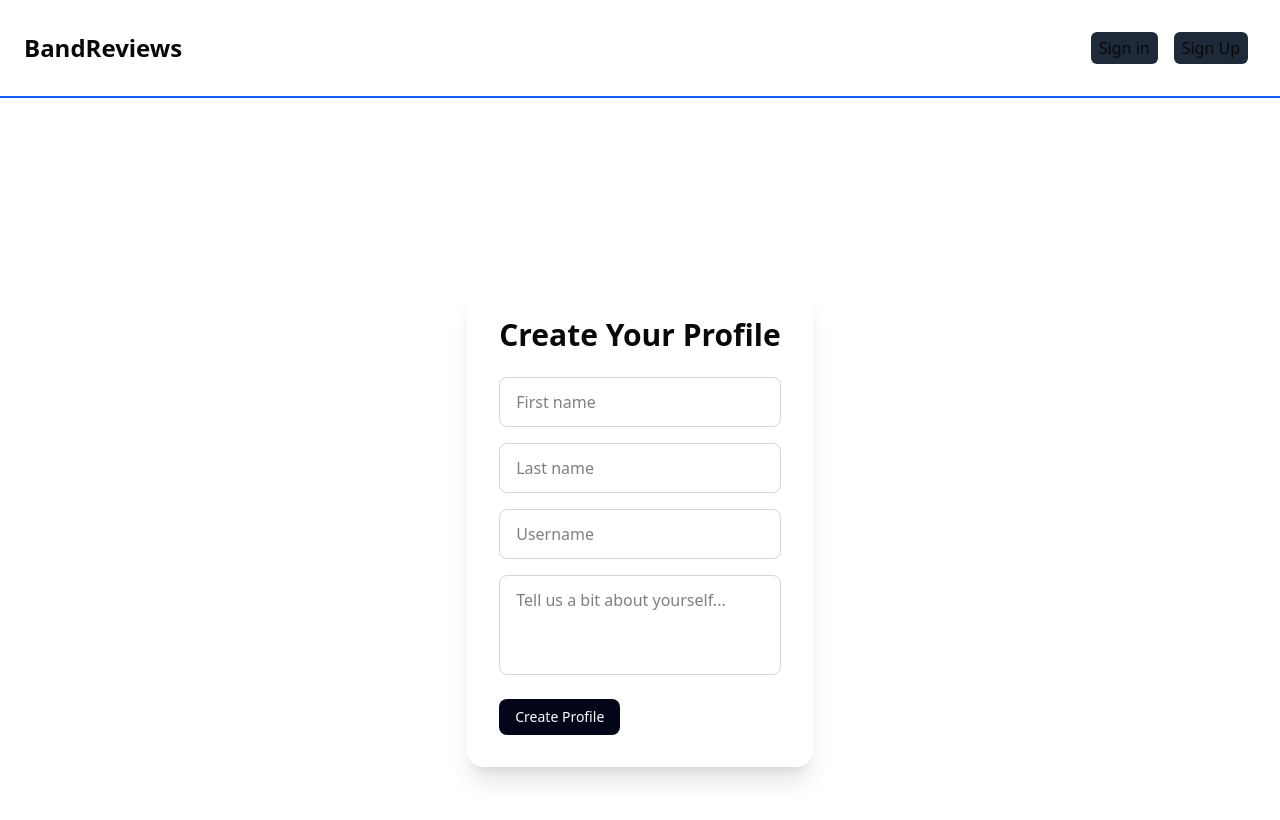
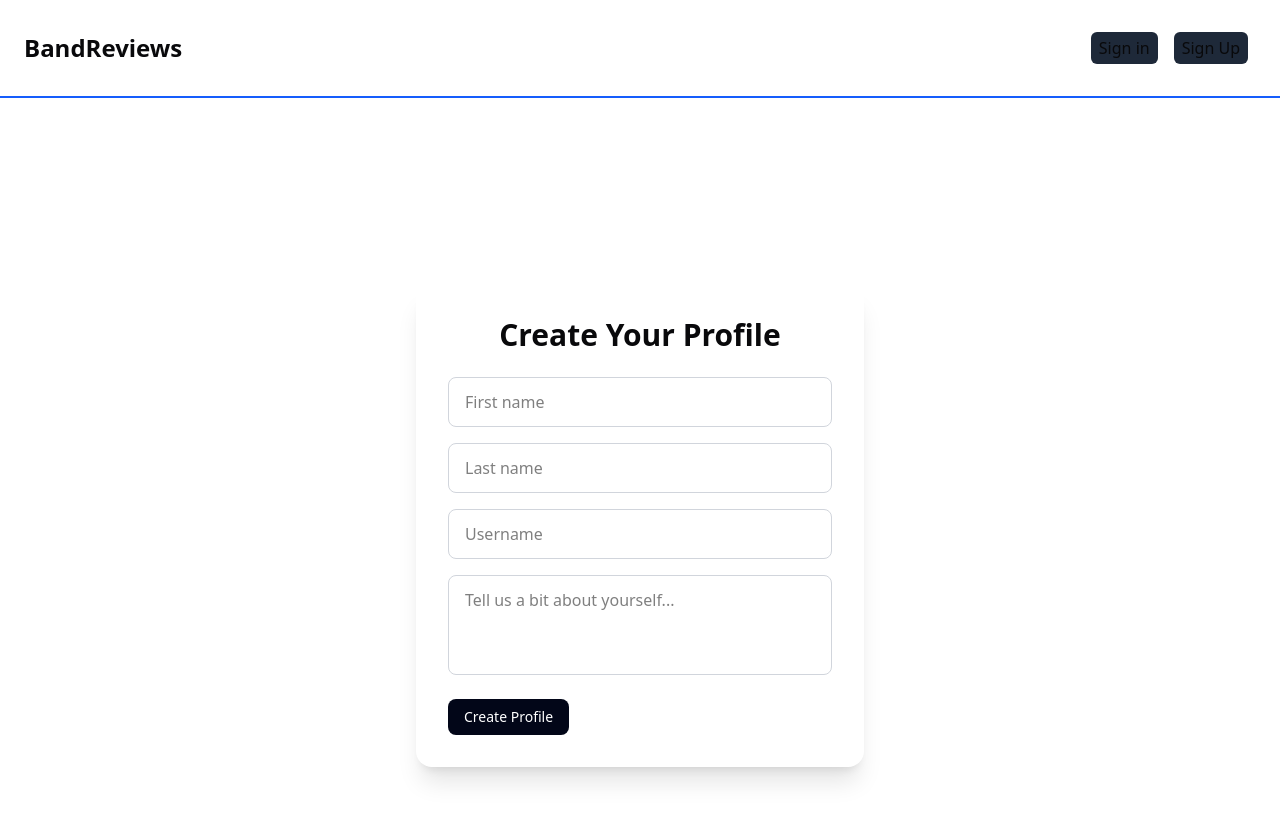
Before and after one commit to BullDogPatch/music-review, a Next.js app: page /create-profile in a window 1280 px wide. Shown: the top 820 px of the page. Built offline with nearby package versions, Linux system fonts and the light colour scheme; no server answers.

Commit message:
remove styles from layout file to stop conflicting with other styles

```diff
--- a/src/app/layout.tsx
+++ b/src/app/layout.tsx
@@ -40,7 +40,7 @@ export default function RootLayout({
             disableTransitionOnChange
           >
             <Header />
-            <main className='min-h-screen flex justify-center'>{children}</main>
+            <main>{children}</main>
           </ThemeProvider>
         </body>
       </html>
--- a/src/components/post.tsx
+++ b/src/components/post.tsx
@@ -9,7 +9,7 @@ interface Params {
 const SinglePost = ({ post }: Params) => {
   return (
     <Link href={`/post/${post.id}`}>
-      <li className='list-none w-[90%] mx-auto my-4 p-3 md:p-6 bg-blue-950 hover:bg-blue-900 rounded-2xl shadow-md transition-colors duration-200'>
+      <li className='list-none w-[90%] sm:w-[60%] mx-auto my-4 p-3 md:p-6 bg-blue-950 hover:bg-blue-900 rounded-2xl shadow-md transition-colors duration-200'>
         <h2 className='text-base md:text-xl font-semibold text-white mb-2'>
           {post.title}
         </h2>
```
